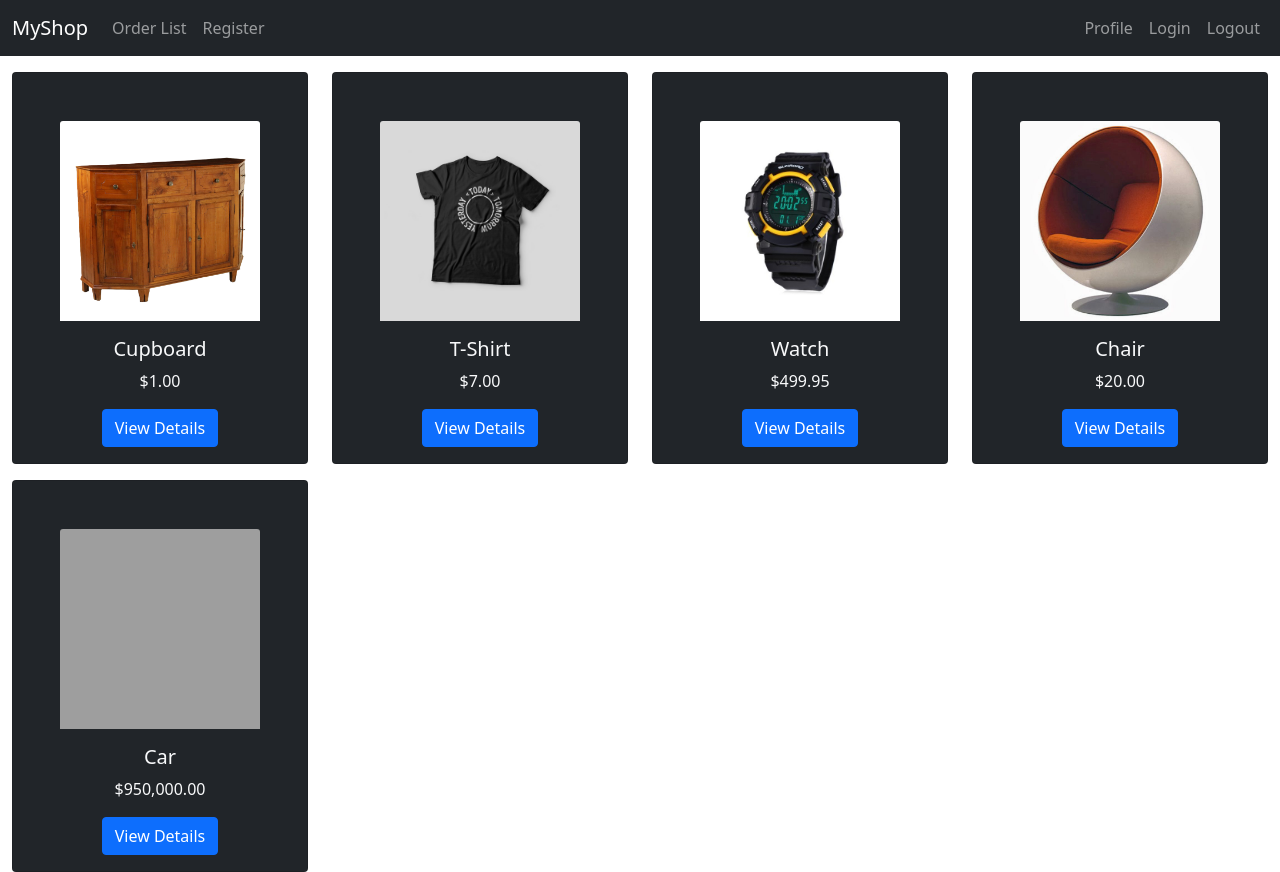
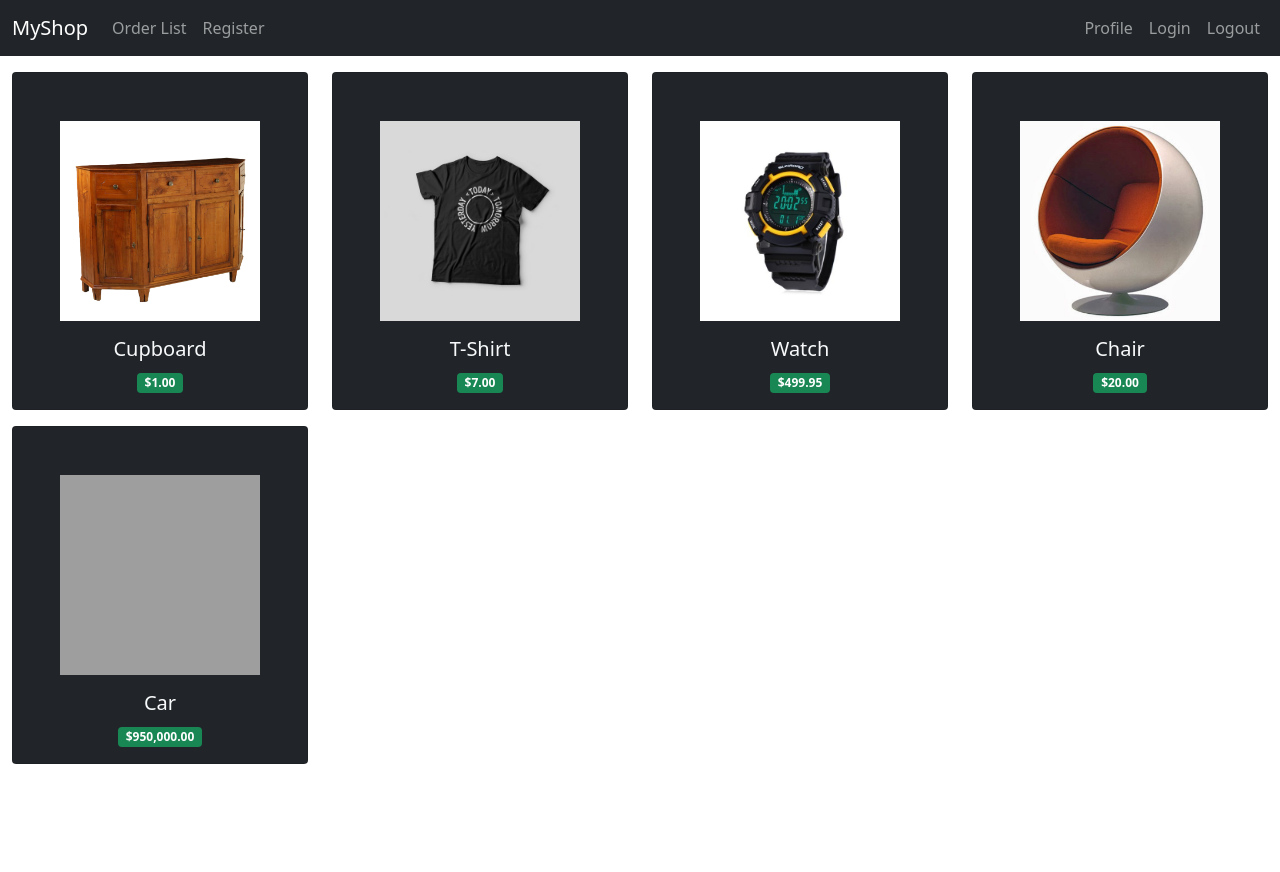
Before and after one commit to Penk13/myshop-ecommerce, a Django app: page / in a window 1280 px wide. After the commit the page ends 764 px from the top, so only its background shows below. Run offline with Django 3.2, Linux system fonts and the light colour scheme; data comes from the database, SQL or seed files in the repository; grey boxes are pictures that could not be loaded.

Commit message:
styling all product price with success button

```diff
--- a/orders/templates/orders/create_order.html
+++ b/orders/templates/orders/create_order.html
@@ -6,7 +6,7 @@
 <div class="row align-items-center">
     <div class="col align-self-center p-3">
         <h2 class="fw-bold">{{ product.name }}</h2>
-        <h3>${{ product.price|intcomma }}</h3>
+        <h4><span class="badge bg-success">${{ product.price|intcomma }}</span></h4>
         <div class="form-group">
         <form method="POST">
             {% csrf_token %}
--- a/products/templates/products/homepage.html
+++ b/products/templates/products/homepage.html
@@ -6,11 +6,14 @@
         {% for product in product_list %}
         <div class="col-xxl-2 col-xl-3 col-lg-4 col-md-6 col-sm-6">
             <div class="card mt-3 bg-dark">
-                <img src="{{ product.image.url }}" class="card-img-top mx-auto mt-5" style="height: 200px; width: 200px;">
+                <div class="card-img-top mt-5 text-center">
+                <a href="{{ product.get_absolute_url }}">
+                    <img src="{{ product.image.url }}" style="height: 200px; width: 200px;">
+                </a>
+                </div>
                 <div class="card-body text-light text-center">
                     <h5 class="card-title">{{ product.name }}</h5>
-                    <p>${{ product.price|intcomma }}</p>
-                    <a class="btn btn-primary" href="{{ product.get_absolute_url }}">View Details</a>
+                    <span class="badge bg-success">${{ product.price|intcomma }}</span><br>
                 </div>
             </div>
         </div>
--- a/products/templates/products/product_detail.html
+++ b/products/templates/products/product_detail.html
@@ -8,7 +8,7 @@
     </div>
     <div class="col-xl-7 col-lg-12 p-5">
         <h2 class="fw-bold">{{ product.name }}</h2>
-        <h3>${{ product.price|intcomma }}</h3>
+        <h4><span class="badge bg-success">${{ product.price|intcomma }}</span></h4>
         <p>Description : {{ product.description }}</p>
         {% for category in product.category.all %}
             <span class="badge bg-info">{{ category }}</span>
```
